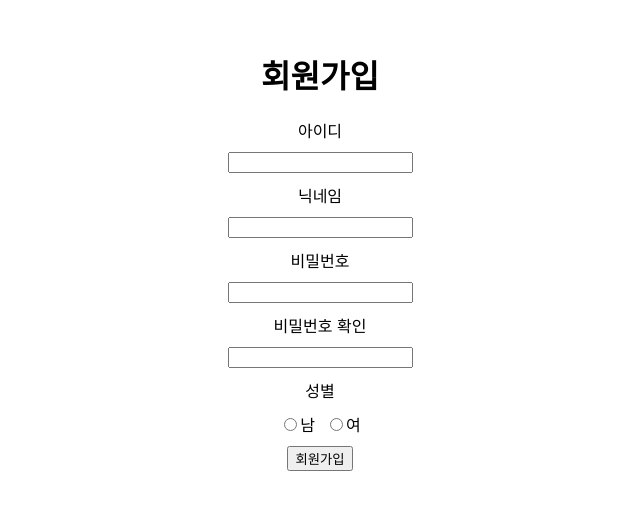
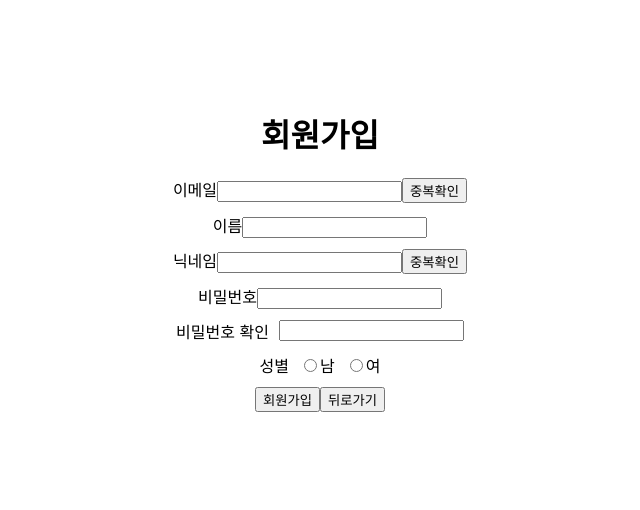
Before and after one commit to Never-Say-Die-A207/WhoAreYou, a React (Create React App) app in the folder S11P12A207-webrtc/frontend/: page /signup in a window 1280 px wide. Shown: the part 150-660 px from the top of the page, without its empty margins (320-960 px from the left). Built offline with nearby package versions, Linux system fonts and the light colour scheme.

Commit message:
fix signup

```diff
--- a/S11P12A207-webrtc/frontend/src/pages/Signup.js
+++ b/S11P12A207-webrtc/frontend/src/pages/Signup.js
@@ -6,13 +6,17 @@ const Signup = () => {
     const navigate = useNavigate();
     const [form, setForm] = useState({
         email: '',
+        name: '',
         nickname: '',
         password: '',
         checkpassword: '',
         gender: '',
     });
+    const [emailCheck, setEmailCheck] = useState('중복확인');
+    const [nicknameCheck, setNicknameCheck] = useState('중복확인');
+    const [passwordMatch, setPasswordMatch] = useState(null);
 
-    const { email, nickname, password, checkpassword, gender } = form;
+    const { email, name, nickname, password, checkpassword, gender } = form;
 
     const onChange = (e) => {
         const value = e.target.value;
@@ -22,6 +26,10 @@ const Signup = () => {
             ...form,
             [id]: value
         });
+
+        if (id === 'checkpassword') {
+            setPasswordMatch(value === form.password);
+        }
     };
 
     const onRadioChange = (e) => {
@@ -31,6 +39,40 @@ const Signup = () => {
             ...form,
             gender: value
         });
+    };
+
+    const checkEmail = async () => {
+        const emailForm = {
+            email
+        };
+        try {
+            const response = await api.post('/email-check', emailForm);
+            console.log('Email Check api:', response.data);
+            if (response.data.code == 'SU') {
+                setEmailCheck('가능');
+            } else {
+                setEmailCheck('불가능');
+            };
+        } catch (error) {
+            console.error('Email Check api error:', error);
+        };
+    };
+
+    const checkNickname = async () => {
+        const nicknameForm = {
+            nickname
+        };
+        try {
+            const response = await api.post('/nickname-check', nicknameForm);
+            console.log('Nickname Check api:', response.data);
+            if (response.data.code == 'SU') {
+                setNicknameCheck('가능');
+            } else {
+                setNicknameCheck('불가능');
+            };
+        } catch (error) {
+            console.error('Nickname Check api error:', error);
+        };
     };
 
     const onSubmit = async (e) => {
@@ -44,31 +86,66 @@ const Signup = () => {
         }
     };
 
+    const goBack = () => {
+        navigate(-1);
+    };
+
 
     return (
         <div style={{ display: 'flex', flexDirection: 'column', height: '100vh', justifyContent: 'center' }}>
             <h1>회원가입</h1>
             <form onSubmit={onSubmit} style={{ display: 'flex', flexDirection: 'column', alignItems: 'center', gap: '10px' }}>
-                <label htmlFor='email'>아이디</label>
+                <div>
+                    <label htmlFor='email'>이메일</label>
                     <input type='email' id='email' value={email} onChange={onChange}></input>
+                    <button onClick={checkEmail}>{emailCheck}</button>
+                </div>
+                <div>
+                    <label htmlFor='name'>이름</label>
+                    <input type='text' id='name' value={name} onChange={onChange}></input>
+                </div>
+                <div>
                     <label htmlFor='nickname'>닉네임</label>
                     <input type='text' id='nickname' value={nickname} onChange={onChange}></input>
+                    <button onClick={checkNickname}>{nicknameCheck}</button>
+                </div>
+                <div>
                     <label htmlFor='password'>비밀번호</label>
                     <input type='password' id='password' value={password} onChange={onChange}></input>
+                </div>
+                <div style={{ display: 'flex', alignItems: 'center', gap: '10px' }}>
                     <label htmlFor='checkpassword'>비밀번호 확인</label>
                     <input type='password' id='checkpassword' value={checkpassword} onChange={onChange}></input>
+                    {passwordMatch !== null && (
+                        <p
+                            style={{
+                                color: passwordMatch ? 'blue' : 'red',
+                                opacity: 0.5,
+                                fontSize: '0.9rem',
+                                margin: 0
+                            }}
+                        >
+                            {passwordMatch ? '일치' : '불일치'}
+                        </p>
+                    )}
+                </div>
+                <div style={{ display: 'flex', alignItems: 'center', gap: '10px' }}>
                     <label htmlFor='radio'>성별</label>
                     <div id='radio' style={{ display: 'flex', flexDirection: 'row', gap: '10px' }}>
                         <p style={{ margin: 0 }}>
-                        <input type='radio' id='gender' value='남' checked={gender === '남'} onChange={onRadioChange} />
+                            <input type='radio' id='gender' value='male' checked={gender === 'male'} onChange={onRadioChange} />
                             남
                         </p>
                         <p style={{ margin: 0 }}>
-                        <input type='radio' id='gender' value='여' checked={gender === '여'} onChange={onRadioChange} />
+                            <input type='radio' id='gender' value='female' checked={gender === 'female'} onChange={onRadioChange} />
                             여
                         </p>
                     </div>
+                </div>
+                <div>
                     <button type='submit'>회원가입</button>
+                    <button onClick={goBack}>뒤로가기</button>
+                </div>
             </form>
         </div>
     );
```
Lines whose indentation alone changed are shown as unchanged.
